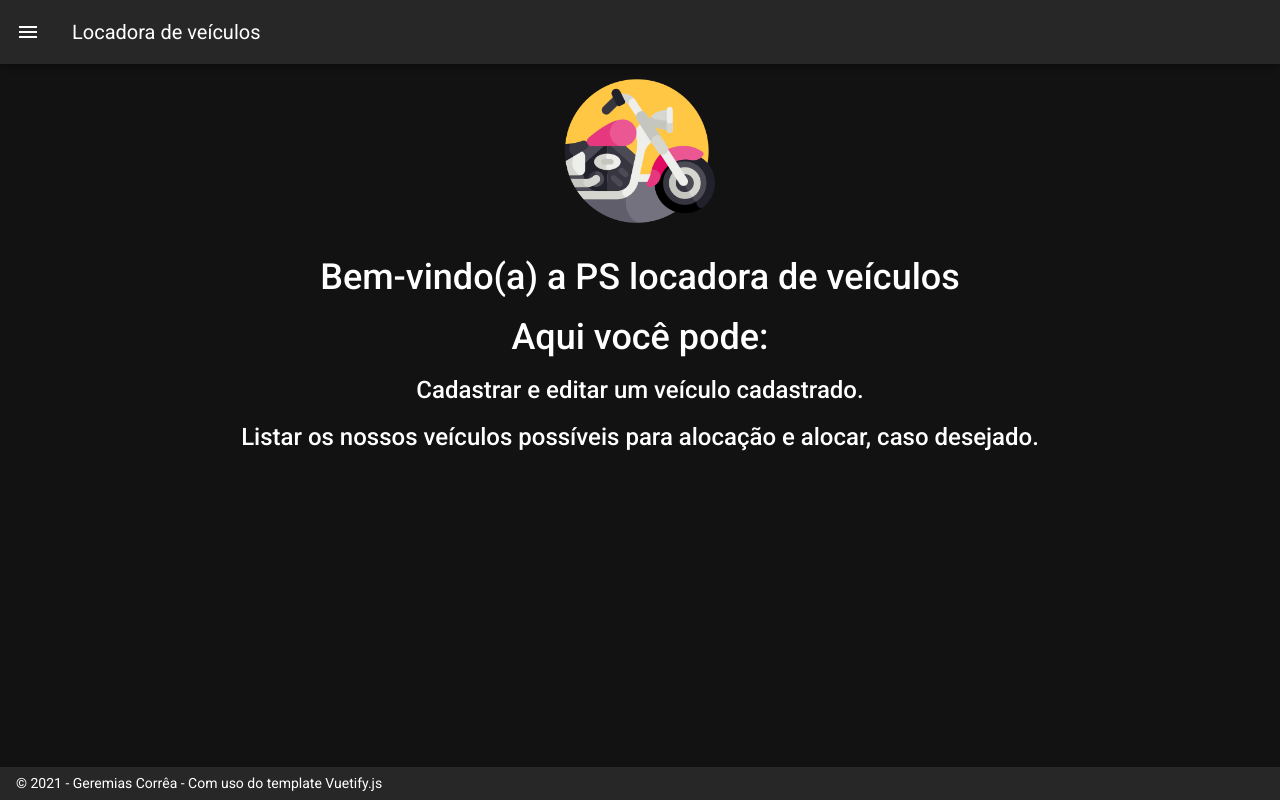
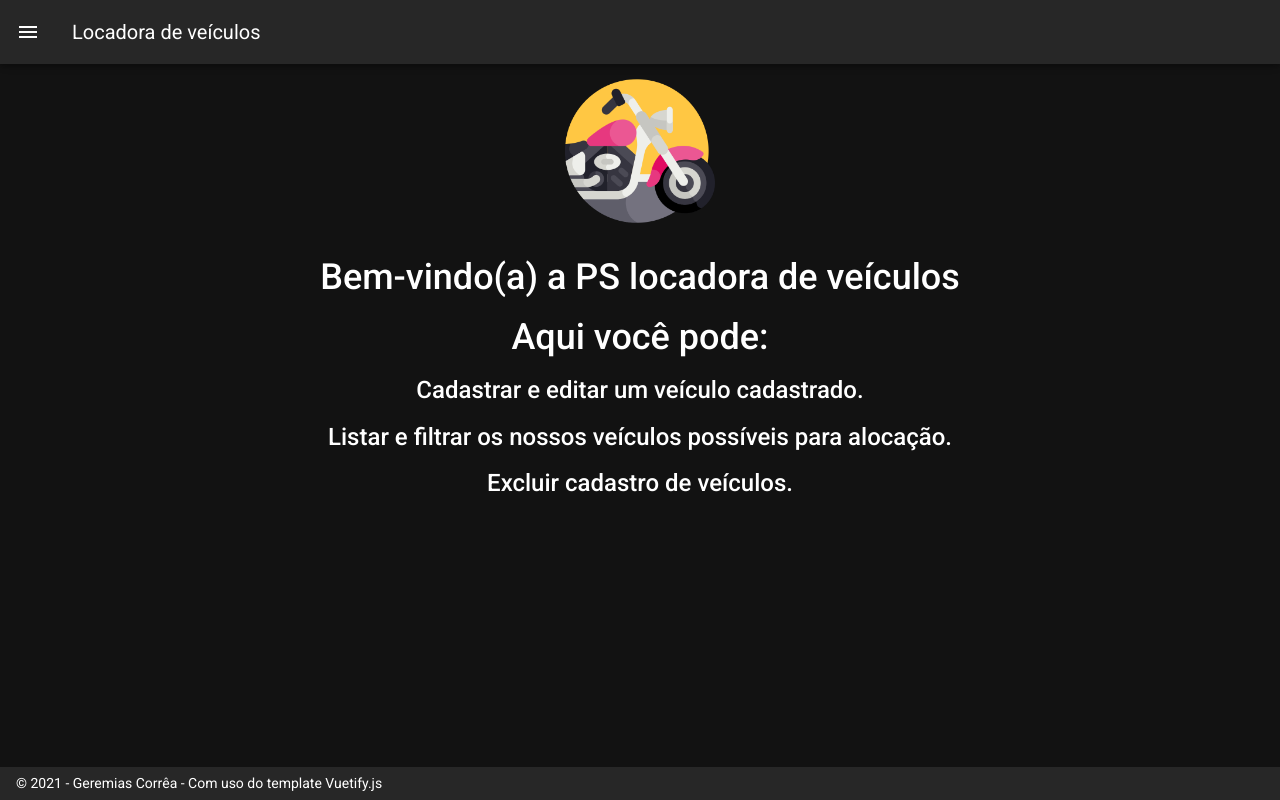
Before and after one commit to gerecorrea/CRUD_vehicles_Nuxtjs_PS, a Nuxt app: page / in a window 1280 px wide. Built offline with nearby package versions, Linux system fonts and the light colour scheme.

Commit message:
Few changes.

```diff
--- a/nuxt.config.js
+++ b/nuxt.config.js
@@ -3,17 +3,17 @@
 import colors from 'vuetify/es5/util/colors'
 
 //Realização da configuração básico das url do axios.
-let backendHost = ''
+let backendHost = '';
 
-const applicationProfile = process.env.NODE_ENV
+const applicationProfile = process.env.NODE_ENV;
 
 switch(applicationProfile){
     case 'development':
-        backendHost = "http://localhost:8080"
-        break
+        backendHost = "http://localhost:8080";
+        break;
     case 'heroku':
-        backendHost = "https://crud-ps-rental-vehic-backend.herokuapp.com"
-        break
+        backendHost = "https://crud-ps-rental-vehic-backend.herokuapp.com/";
+        break;
 }
 
 export default {
--- a/pages/index.vue
+++ b/pages/index.vue
@@ -2,14 +2,11 @@
   <div>
     <div class="container">
       <div class="text-center">
-        <!-- <img src="~/assets/car.png" style="width: 250px; height: 250px" /> -->
         <h1 class="">Bem-vindo(a) a PS locadora de veículos</h1>
         <h1>Aqui você pode:</h1>
         <h3>Cadastrar e editar um veículo cadastrado.</h3>
-        <h3>
-          Listar os nossos veículos possíveis para alocação e alocar, caso
-          desejado.
-        </h3>
+        <h3>Listar e filtrar os nossos veículos possíveis para alocação.</h3>
+        <h3>Excluir cadastro de veículos.</h3>
 
       </div>
     </div>
--- a/pages/vehicles/index.vue
+++ b/pages/vehicles/index.vue
@@ -5,7 +5,6 @@
   <div>
     <div class="container">
       <div class="text-center">
-        <!-- <img src="~/assets/car.png" style="width:250px;height:250px;"> -->
         <h1 class=""> Cadastro de veículo</h1>
         <!-- Forms no submit chama o método updateCar, que chama o mutation-->
         <form v-on:submit.prevent="createVehicle">
@@ -15,8 +14,6 @@
             <!-- <ConfirmButton type="submit" class="btn btn-primary">CadastrarDialog</ConfirmButton>  -->
             <nuxt-link to="/home" class="btn btn-danger">Cancelar</nuxt-link> <!-- Volta à listagem, sem alteração -->
         </form>
-
-        <!-- abaixo inserir todo o menu de cadastro -->
       </div>
     </div>
   </div>
@@ -25,7 +22,6 @@
 
 <script>
 import Logo from '~/components/Logo.vue'
-//import VuetifyLogo from '~/components/VuetifyLogo.vue'
 import Forms from '~/components/Formulario.vue'
 import ConfirmButton from '~/components/ConfirmButton.vue'
 import vehicleService from '@/services/vehicleService'
--- a/services/vehicleService.js
+++ b/services/vehicleService.js
@@ -19,5 +19,4 @@ export default {
     delete: (uuid) => {
         return vehicle.delete('vehicles/' + uuid);
     }
-    // Obs: possivelmente '$' antes dos métodos diferente de get (este é o padrão) . verificar amanhã
 }
```
